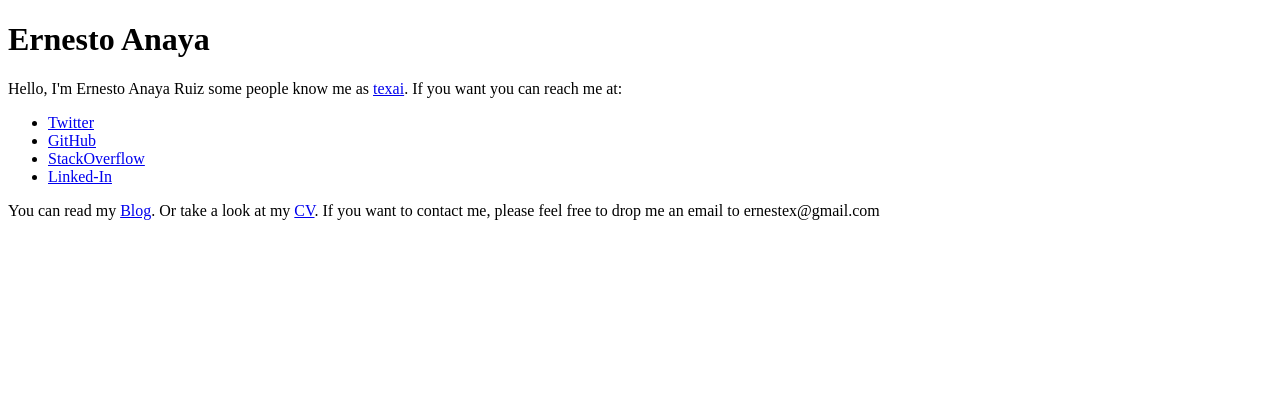
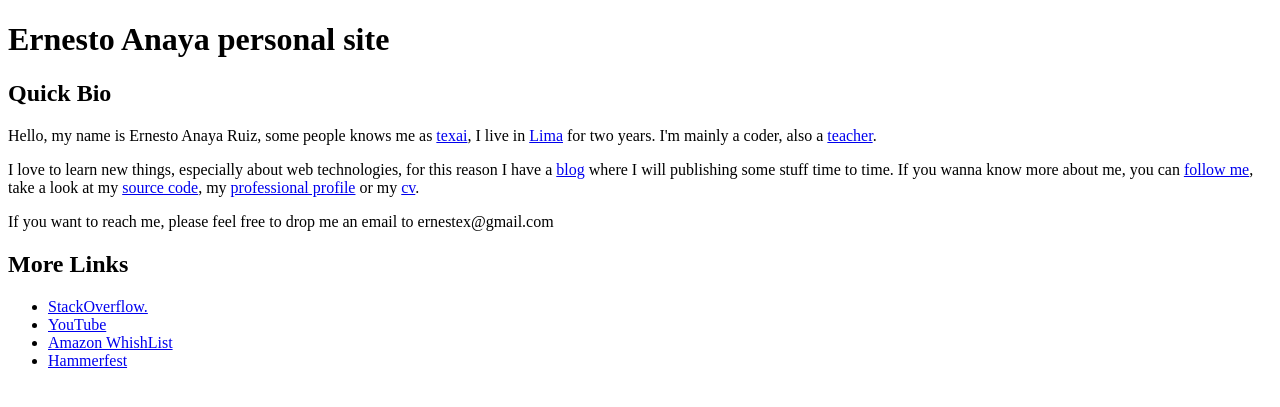
Before and after one commit to texai/texai.me, a PHP site: page / in a window 1280 px wide. Shown: the top 407 px of the page. Run offline with PHP 8.4, Linux system fonts and the light colour scheme.

Commit message:
rewriting floro

```diff
--- a/index.php
+++ b/index.php
@@ -7,19 +7,33 @@
     <meta name="Description" content="website Ernesto Anaya Ruiz a.k.a. texai" />
 </head>
 <body>
-    <h1>Ernesto Anaya</h1>
-Hello, I'm Ernesto Anaya Ruiz some people know me as <a href="#">texai</a>.
-If you want you can reach me at:
+
+<h1>Ernesto Anaya personal site</h1>
+
+<h2>Quick Bio</h2>
+
+<p>Hello, my name is Ernesto Anaya Ruiz, some people knows me as <a href="http://blog.texai.me/">texai</a>,
+I live in <a href="http://en.wikipedia.org/wiki/Lima_Metropolitan_Area" target="_blank">Lima</a> for two years. I'm mainly a coder,
+also a <a href="http://perulinux.pe/capacitacion/php-zend-framework" target="_blank">teacher</a>.</p>
+
+<p>I love to learn new things, especially about web technologies,
+for this reason I have a <a href="http://blog.texai.me/">blog</a> where I will publishing some stuff
+time to time. If you wanna know more about me, you can <a href="http://twitter.com/texai" target="_blank">follow me</a>,
+take a look at my <a href="http://github.com/texai" target="_blank">source code</a>,
+my <a href="http://pe.linkedin.com/in/texai" target="_blank">professional profile</a> or
+my <a href="http://pe.linkedin.com/in/texai" target="_blank">cv</a>.</p>
+
+<p>If you want to reach me, please feel free to drop me an email to ernestex@gmail.com</p>
+
+<h2>More Links</h2>
 
 <ul>
-    <li><a href="http://twitter.com/texai" target="_blank">Twitter</a></li>
-    <li><a href="http://github.com/texai" target="_blank">GitHub</a></li>
-    <li><a href="http://stackoverflow.com/users/383403/texai" target="_blank">StackOverflow</a></li>
-    <li><a href="http://pe.linkedin.com/in/texai" target="_blank">Linked-In</a></li>
+    <li><a href="http://stackoverflow.com/users/383403/texai" target="_blank">StackOverflow.</a></li>
+    <li><a href="http://youtube.com/user/texai" target="_blank">YouTube</a></li>
+    <li><a href="http://www.amazon.com/gp/registry/wishlist/204GD3AL0Y3Y7" target="_blank">Amazon WhishList</a></li>
+    <li><a href="http://www.hammerfest.es/user.html/141152" target="_blank">Hammerfest</a></li>
 </ul>
 
-You can read my <a href="http://blog.texai.me">Blog</a>. Or take a look at my <a href="#">CV</a>.
-If you want to contact me, please feel free to drop me an email to ernestex@gmail.com
 
 </body>
 </html>
```
